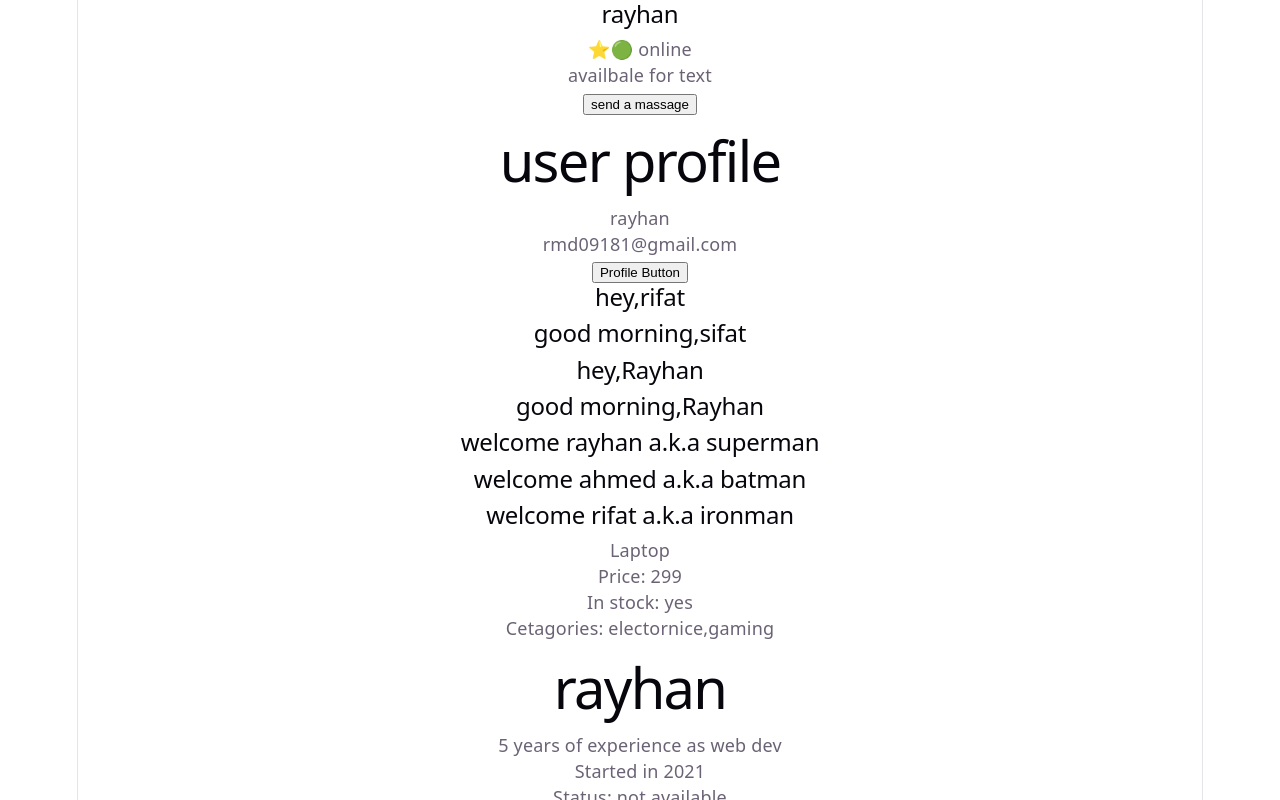
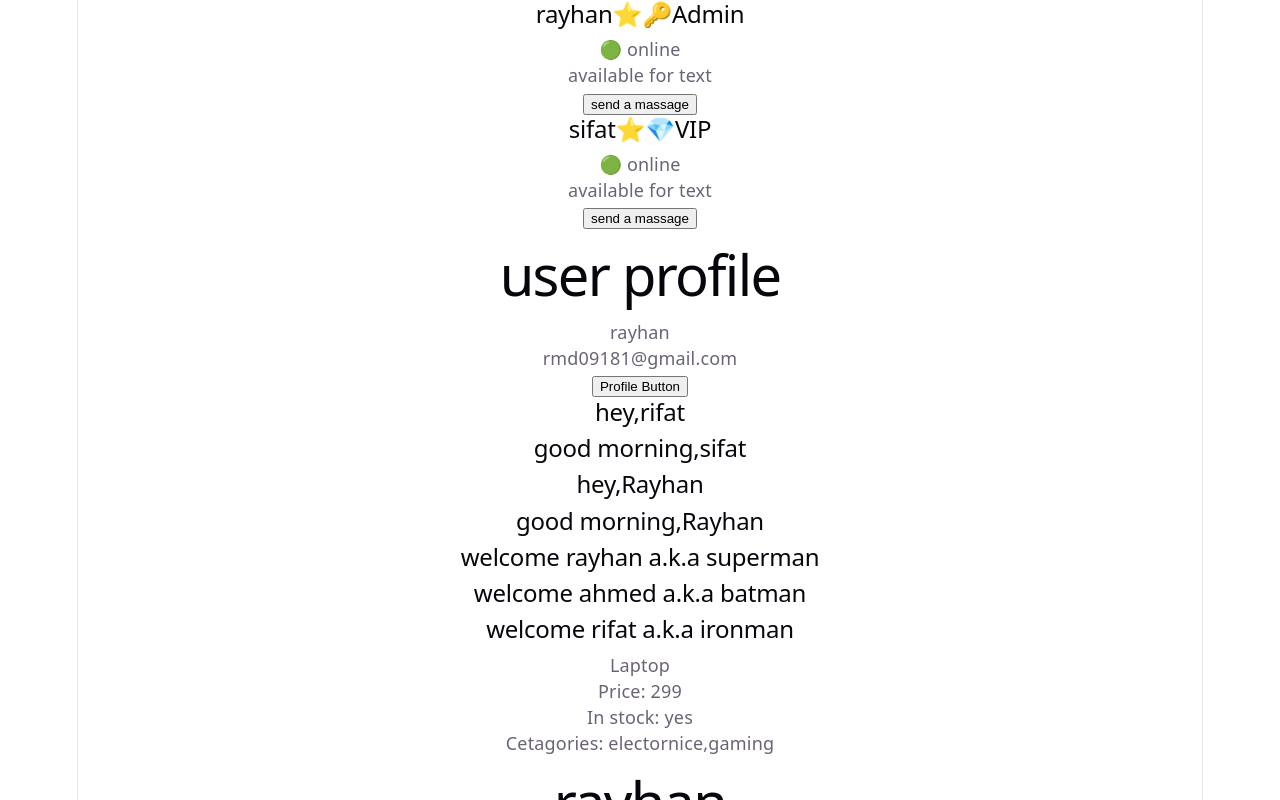
Before and after one commit to rayhan123-ahmed/React, a React (Vite) app in the folder core-concepts/: page / in a window 1280 px wide. Shown: the top 800 px of the page. Built offline with nearby package versions, Linux system fonts and the light colour scheme.

Commit message:
Variables

```diff
--- a/core-concepts/src/App.jsx
+++ b/core-concepts/src/App.jsx
@@ -18,12 +18,14 @@ export const App = () => {
         isOnline={true}
         hideOffline={false}
         isPremimum={true}
+        role="admin"
       />
       <UserDetails
         name="sifat"
-        isOnline={false}
+        isOnline={true}
         hideOffline={true}
         isPremimum={true}
+        role="vip"
       />
 
       <CardWrapper title="user profile">
--- a/core-concepts/src/UserDetails.jsx
+++ b/core-concepts/src/UserDetails.jsx
@@ -1,15 +1,28 @@
-export const UserDetails = ({ name, isOnline, hideOffline,isPremimum,isNew }) => {
+export const UserDetails = ({ name, isOnline, hideOffline,isPremimum,isNew,role }) => {
   if (hideOffline && !isOnline) {
     return null;
+  }
+  let roleBadge = null
+
+  if (role === 'admin') {
+     roleBadge = <span>🔑Admin</span>
+  }else if(role === 'moderator'){
+    roleBadge = <span>👮moderator</span>
+  }else if(role === 'vip'){
+    roleBadge = <span>💎VIP</span>
   }
 
   return (
     <div>
-      <h2>{name}</h2>
-      {isPremimum && <span>⭐</span>}
-      {isNew && <span>🎇</span>}
+      <h2>
+        {name}
+        {isPremimum && <span>⭐</span>}
+        {isNew && <span>🎇</span>}
+        {roleBadge}
+      </h2>
+
       <span>{isOnline ? "🟢 online" : "🔴 offline"}</span>
-      <p>{isOnline ? "availbale for text" : "Not availbale"}</p>
+      <p>{isOnline ? "available for text" : "Not available"}</p>
       {isOnline ? (
         <button>send a massage</button>
       ) : (
```
